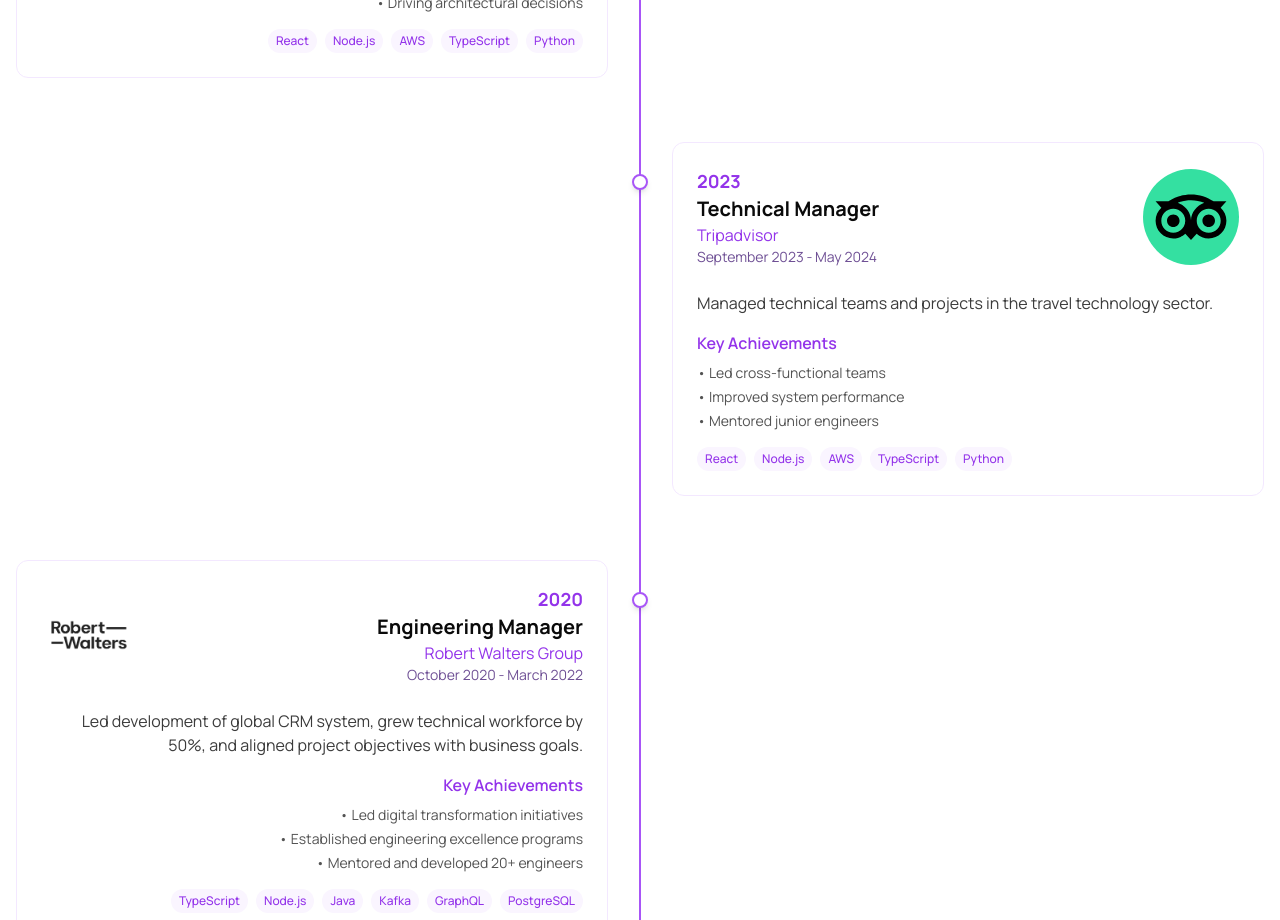
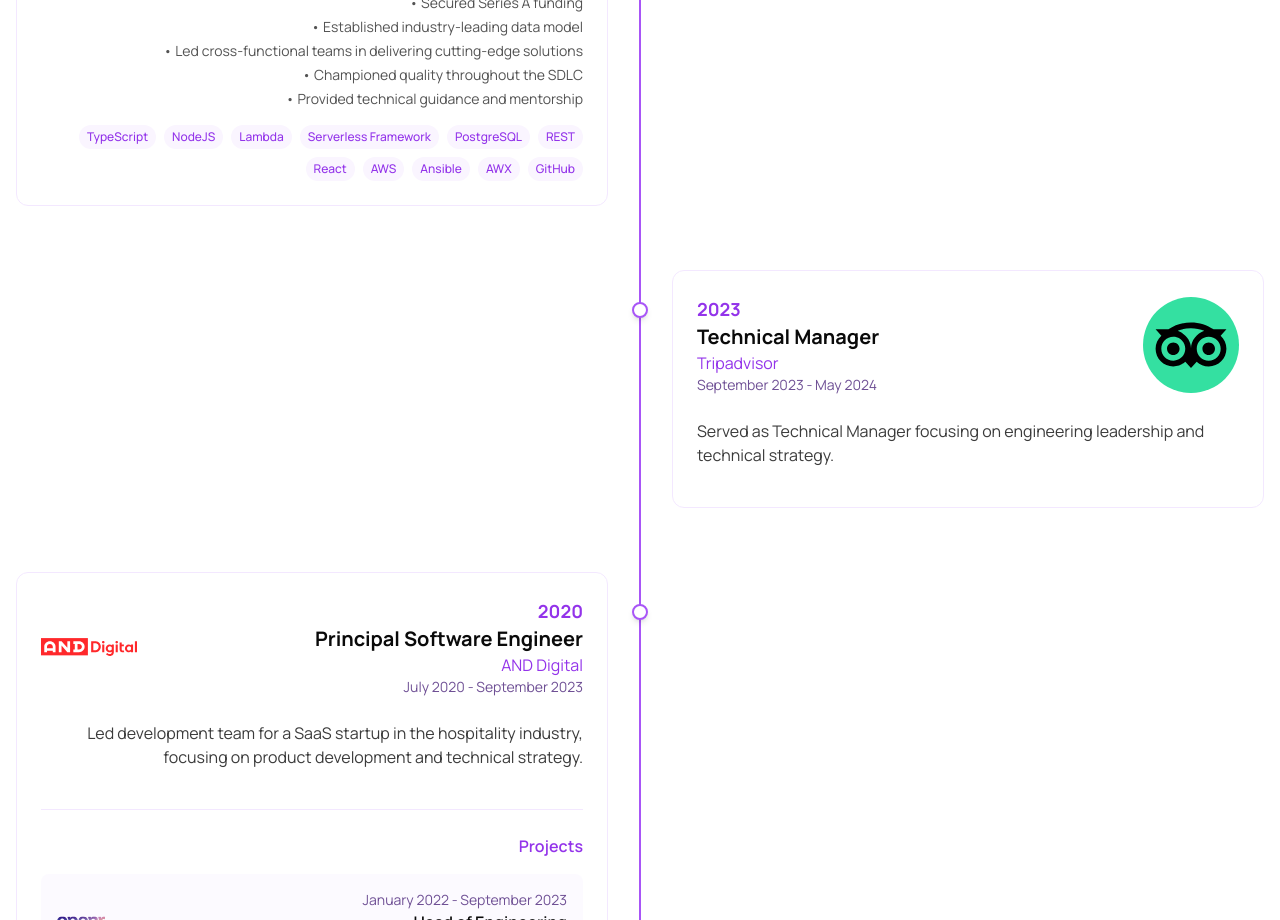
Before and after one commit to amarsibia/amarsibia.github.io, a Next.js app: page / in a window 1280 px wide. Shown: the part 1880-2800 px from the top of the page. Built offline with nearby package versions, Linux system fonts and the light colour scheme.

Commit message:
live version

```diff
--- a/components/header.tsx
+++ b/components/header.tsx
@@ -24,9 +24,9 @@ const Header = () => {
             <Link href="#experience" className="hover:text-primary transition-colors">
               Experience
             </Link>
-            <Link href="#projects" className="hover:text-primary transition-colors">
+            {/* <Link href="#projects" className="hover:text-primary transition-colors">
               Projects
-            </Link>
+            </Link> */}
             <Link href="#skills" className="hover:text-primary transition-colors">
               Skills
             </Link>
--- a/components/skills-chart.tsx
+++ b/components/skills-chart.tsx
@@ -79,7 +79,7 @@ const SkillsChart = () => {
   }
 
   return (
-    <section className="py-20 bg-gray-50 dark:bg-gray-900">
+    <section id="skills" className="py-20 bg-gray-50 dark:bg-gray-900">
       <div ref={ref} className="container mx-auto px-4">
         <motion.h2
           initial={{ opacity: 0, y: 20 }}
--- a/components/timeline.tsx
+++ b/components/timeline.tsx
@@ -15,6 +15,7 @@ interface TimelineEvent {
   metrics?: string[]
   technologies: string[]
   logo: string
+  projects?: TimelineEvent[]
 }
 
 const timeline: TimelineEvent[] = [
@@ -23,101 +24,193 @@ const timeline: TimelineEvent[] = [
     role: "Head of Engineering",
     company: "Openr",
     period: "June 2024 - Present",
-    description: "Leading engineering initiatives and driving technical innovation.",
-    logo: "/logos/openr.svg",
+    description: "Leading development teams for a SaaS startup in the hospitality industry, focusing on product development and technical strategy.",
     achievements: [
-      "Building and scaling engineering teams",
-      "Implementing modern tech practices",
-      "Driving architectural decisions"
+      "Pioneered development team's efforts to deliver compelling proof of concept",
+      "Secured Series A funding",
+      "Established industry-leading data model",
+      "Led cross-functional teams in delivering cutting-edge solutions",
+      "Championed quality throughout the SDLC",
+      "Provided technical guidance and mentorship"
     ],
-    technologies: ["React", "Node.js", "AWS", "TypeScript", "Python"]
+    technologies: [
+      "TypeScript",
+      "NodeJS",
+      "Lambda",
+      "Serverless Framework",
+      "PostgreSQL",
+      "REST",
+      "React",
+      "AWS",
+      "Ansible",
+      "AWX",
+      "GitHub"
+    ],
+    logo: "/logos/openr.svg"
   },
   {
     year: "2023",
     role: "Technical Manager",
     company: "Tripadvisor",
     period: "September 2023 - May 2024",
-    description: "Managed technical teams and projects in the travel technology sector.",
-    logo: "/logos/tripadvisor.svg",
+    description: "Served as Technical Manager focusing on engineering leadership and technical strategy.",
+    achievements: [],
+    technologies: [],
+    logo: "/logos/tripadvisor.svg"
+  },
+  { year: "2020",
+    role: "Principal Software Engineer",
+    company: "AND Digital",
+    period: "July 2020 - September 2023",
+    description: "Led development team for a SaaS startup in the hospitality industry, focusing on product development and technical strategy.",
+    achievements: [],
+    technologies: [],
+    logo: "/logos/and-digital.svg",
+    projects: [
+      {
+        year: "2022",
+        role: "Head of Engineering",
+        company: "Openr",
+        period: "January 2022 - September 2023",
+        description: "Led development team for a SaaS startup in the hospitality industry, focusing on product development and technical strategy.",
         achievements: [
-      "Led cross-functional teams",
-      "Improved system performance",
-      "Mentored junior engineers"
+          "Pioneered development team's efforts to deliver compelling proof of concept",
+          "Secured Series A funding",
+          "Established industry-leading data model",
+          "Led cross-functional teams in delivering cutting-edge solutions",
+          "Championed quality throughout the SDLC",
+          "Provided technical guidance and mentorship"
         ],
-    technologies: ["React", "Node.js", "AWS", "TypeScript", "Python"]
+        technologies: [
+          "TypeScript",
+          "NodeJS",
+          "Lambda",
+          "Serverless Framework",
+          "PostgreSQL",
+          "REST",
+          "React",
+          "AWS",
+          "Ansible",
+          "AWX",
+          "GitHub"
+        ],
+        logo: "/logos/openr.svg"
       },
       {
         year: "2020",
         role: "Engineering Manager",
         company: "Robert Walters Group",
         period: "October 2020 - March 2022",
-    description: "Led development of global CRM system, grew technical workforce by 50%, and aligned project objectives with business goals.",
-    logo: "/logos/rw.jpg",
+        description: "Led the development and deployment of a transformative global CRM system.",
         achievements: [
-      "Led digital transformation initiatives",
-      "Established engineering excellence programs",
-      "Mentored and developed 20+ engineers"
+          "Spearheaded developing and deploying custom global CRM system",
+          "Expanded technical workforce by 50%",
+          "Successfully executed roadmap across multiple global regions",
+          "Aligned project initiatives with business strategies"
         ],
-    technologies: ["TypeScript", "Node.js", "Java", "Kafka", "GraphQL", "PostgreSQL"]
+        metrics: [
+          "50% technical workforce growth",
+          "Multiple global region deployments"
+        ],
+        technologies: [
+          "TypeScript",
+          "NodeJS",
+          "Java",
+          "Kafka",
+          "GraphQL",
+          "PostgreSQL",
+          "CQRS",
+          "REST",
+          "React",
+          "AWS",
+          "GitHub"
+        ],
+        logo: "/logos/rw.jpg"
       },
       {
         year: "2020",
         role: "Senior Software Engineer",
         company: "ASOS.com",
         period: "July 2020 - October 2020",
-    description: "Led development initiatives in e-commerce platform engineering.",
-    logo: "/logos/asos.svg",
-    achievements: [
-      "Contributed to e-commerce platform development",
-      "Implemented high-performance features",
-      "Collaborated with cross-functional teams"
-    ],
-    technologies: ["React", "Node.js", ".NET", "Azure", "Microservices"]
+        description: "Contributed to technical development at ASOS as Senior Software Engineer.",
+        achievements: ["Defined and implemented a new deployment pipeline for backend services"],
+        technologies: [],
+        logo: "/logos/asos.svg"
       },
+    ]
+  },
+  {
+    year: "2013",
+    role: "Director",
+    company: "ASDAC",
+    period: "April 2013 - July 2020",
+    description: "Led development of large-scale system changes using open source Java technologies for high-performance solutions.",
+    achievements: [],
+    technologies: [],
+    logo: "/logos/asdac.svg",
+    projects:[
       {
         year: "2018",
         role: "Senior Software Consultant",
         company: "Capita",
         period: "February 2018 - March 2020",
-    description: "Designed and implemented a greenfield full stack system, transitioning manual processes to automated processes.",
-    logo: "/logos/capita.svg",
+        description: "Designed and implemented a greenfield full stack system, transitioning manual processes to automated solutions.",
         achievements: [
-      "Led complete project lifecycle from documentation to release",
-      "Designed and implemented new UI and .NET services",
-      "Converted functional requirements into technical solutions",
-      "Planned releases with key stakeholders"
+          "Led full project lifecycle from documentation to release",
+          "Implemented new UI and .NET services",
+          "Managed stakeholder relationships and release planning"
         ],
-    technologies: [".NET", "SQL Server", "Angular", "Azure", "CI/CD"]
+        technologies: [
+          ".NET",
+          "React",
+          "NodeJS",
+          "TypeScript"
+        ],
+        logo: "/logos/capita.svg"
       },
       {
         year: "2016",
         role: "Senior Software Consultant",
         company: "Hewlett Packard Enterprise",
         period: "February 2016 - March 2020",
-    description: "Designed and implemented a bespoke full stack system for 5,000+ users, including a high-throughput SOAP integration adapter.",
-    logo: "/logos/hpe.svg",
+        description: "Designed and implemented a bespoke full stack system for over 5,000 users, including high-throughput SOAP integration.",
         achievements: [
-      "Led end-to-end project lifecycle",
-      "Designed and implemented bespoke systems",
-      "Created high-throughput SOAP Java services",
-      "Managed increased scope demands"
+          "Built system serving 5,000+ users",
+          "Developed high-throughput SOAP integration adapter",
+          "Led full project lifecycle",
+          "Managed scope changes and client requirements"
         ],
-    technologies: ["Java", "Spring", "SOAP", "Oracle", "Angular"]
+        metrics: [
+          "5,000+ user system deployment"
+        ],
+        technologies: [
+          "Angular",
+          "JavaScript",
+          "Java",
+          "SOAP",
+          "Full Stack Development"
+        ],
+        logo: "/logos/hpe.svg"
       },
       {
         year: "2013",
         role: "Senior Software Engineer",
         company: "Capita",
         period: "April 2013 - October 2015",
-    description: "Led development of large-scale system changes using open source Java technologies for high-performance, low-latency solutions.",
-    logo: "/logos/capita.svg",
+        description: "Led development of large-scale system changes using open source Java technologies for high-performance solutions.",
         achievements: [
           "Led multiple development teams",
           "Drove core architectural designs",
-      "Managed multiple stakeholder relationships",
+          "Managed complex operational systems integration",
           "Supported day-to-day operations"
         ],
-    technologies: ["Java", "Spring", "Hibernate", "MySQL", "Jenkins"]
+        technologies: [
+          "Java",
+          "Open Source Technologies"
+        ],
+        logo: "/logos/capita.svg"
+      }
+      ]
   },
   {
     year: "2011",
@@ -240,6 +333,7 @@ const Timeline = () => {
                     </motion.p>
 
                       {/* Achievements */}
+                    {event.achievements.length > 0 && (
                     <div className="mb-4">
                       <h4 className="font-semibold mb-2 text-purple-600 dark:text-purple-400">
                         Key Achievements
@@ -252,6 +346,7 @@ const Timeline = () => {
                         ))}
                         </ul>
                       </div>
+                    )}
 
                     {/* Technologies */}
                     <div>
@@ -270,6 +365,86 @@ const Timeline = () => {
                         ))}
                       </div>
                     </div>
+
+                    {/* Projects Section */}
+                    {event.projects && event.projects.length > 0 && (
+                      <div className="mt-6 pt-6 border-t border-purple-100 dark:border-purple-800/30">
+                        <h4 className="font-semibold mb-4 text-purple-600 dark:text-purple-400">
+                          Projects
+                        </h4>
+                        <div className="space-y-4">
+                          {event.projects.map((project, projectIndex) => (
+                            <motion.div
+                              key={`${project.year}-${project.company}`}
+                              initial={{ opacity: 0, y: 20 }}
+                              animate={{ opacity: 1, y: 0 }}
+                              transition={{ delay: projectIndex * 0.1 }}
+                              className="bg-purple-50/50 dark:bg-purple-900/20 rounded-lg p-4"
+                            >
+                              <div className="flex items-center gap-3 mb-3 justify-between">
+                                <div className="relative w-12 h-12">
+                                  <Image
+                                    src={project.logo}
+                                    alt={project.company}
+                                    fill
+                                    className="object-contain rounded"
+                                  />
+                                </div>
+                                <div>
+                                  <div className="flex items-center gap-2 flex-col">
+                                    <span className="text-sm text-muted-foreground">
+                                      {project.period}
+                                    </span>
+                                  </div>
+                                  <h5 className="font-semibold text-foreground">
+                                    {project.role}
+                                  </h5>
+                                  <p className="text-sm text-purple-600 dark:text-purple-400">
+                                    {project.company}
+                                  </p>
+                                </div>
+                              </div>
+
+                              <p className="text-sm text-foreground/80 dark:text-foreground/70 mb-3">
+                                {project.description}
+                              </p>
+
+                              {project.achievements.length > 0 && (
+                                <div className="mb-3">
+                                  <h6 className="text-sm font-medium mb-1 text-purple-600 dark:text-purple-400">
+                                    Achievements
+                                  </h6>
+                                  <ul className="text-xs space-y-1">
+                                    {project.achievements.map((achievement, i) => (
+                                      <li key={i} className="text-foreground/70 dark:text-foreground/60">
+                                        • {achievement}
+                                      </li>
+                                    ))}
+                                  </ul>
+                                </div>
+                              )}
+
+                              {project.technologies.length > 0 && (
+                                <div className={`flex flex-wrap gap-1 ${
+                                  index % 2 === 0 ? 'justify-end' : 'justify-start'
+                                }`}>
+                                  {project.technologies.map((tech, i) => (
+                                    <span
+                                      key={i}
+                                      className="px-2 py-0.5 bg-purple-100/50 dark:bg-purple-900/40
+                                               text-purple-600 dark:text-purple-400 rounded-full
+                                               text-xs font-medium"
+                                    >
+                                      {tech}
+                                    </span>
+                                  ))}
+                                </div>
+                              )}
+                            </motion.div>
+                          ))}
+                        </div>
+                      </div>
+                    )}
                   </motion.div>
                 </div>
 
```
Also changed, not shown: components/contact.tsx (+14 -8 lines), 1 other file (tests, documents, lock files or other folders). Lines whose indentation alone changed are shown as unchanged.
